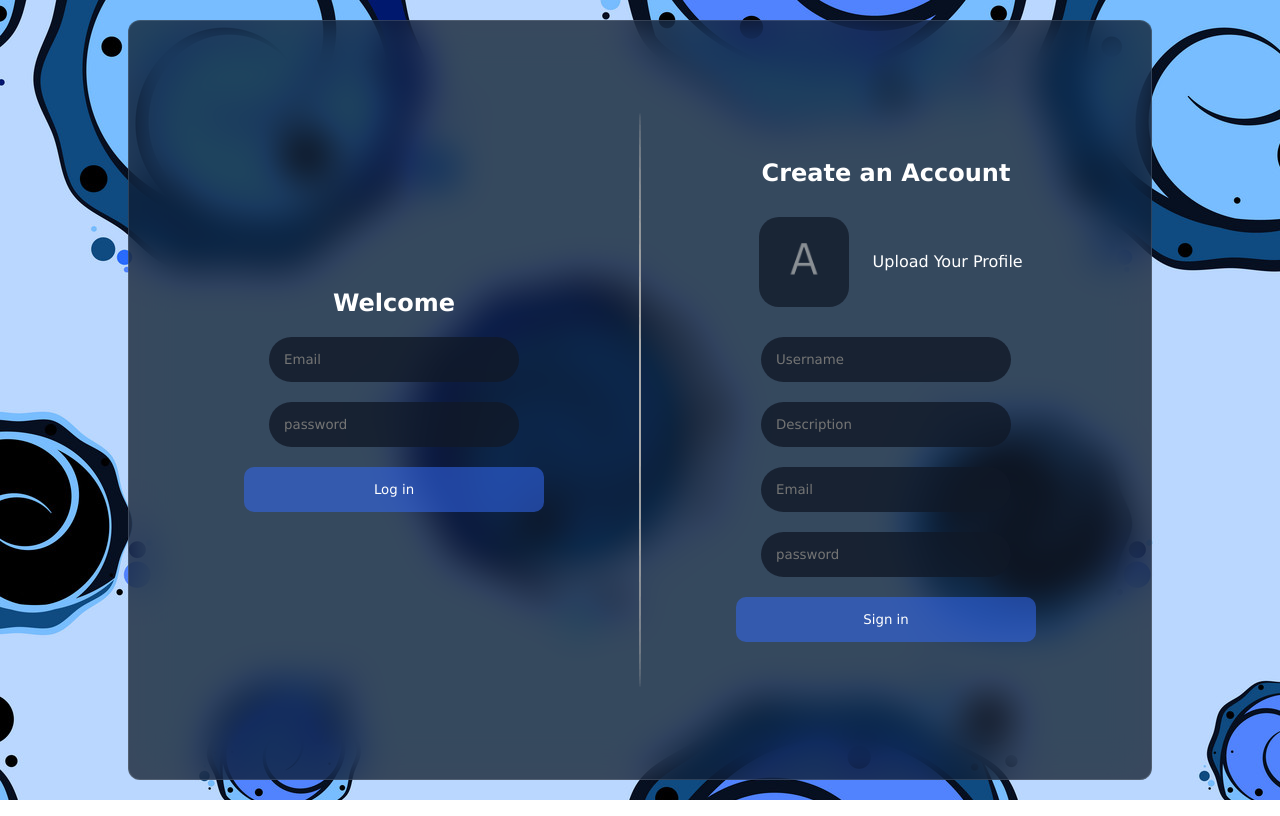
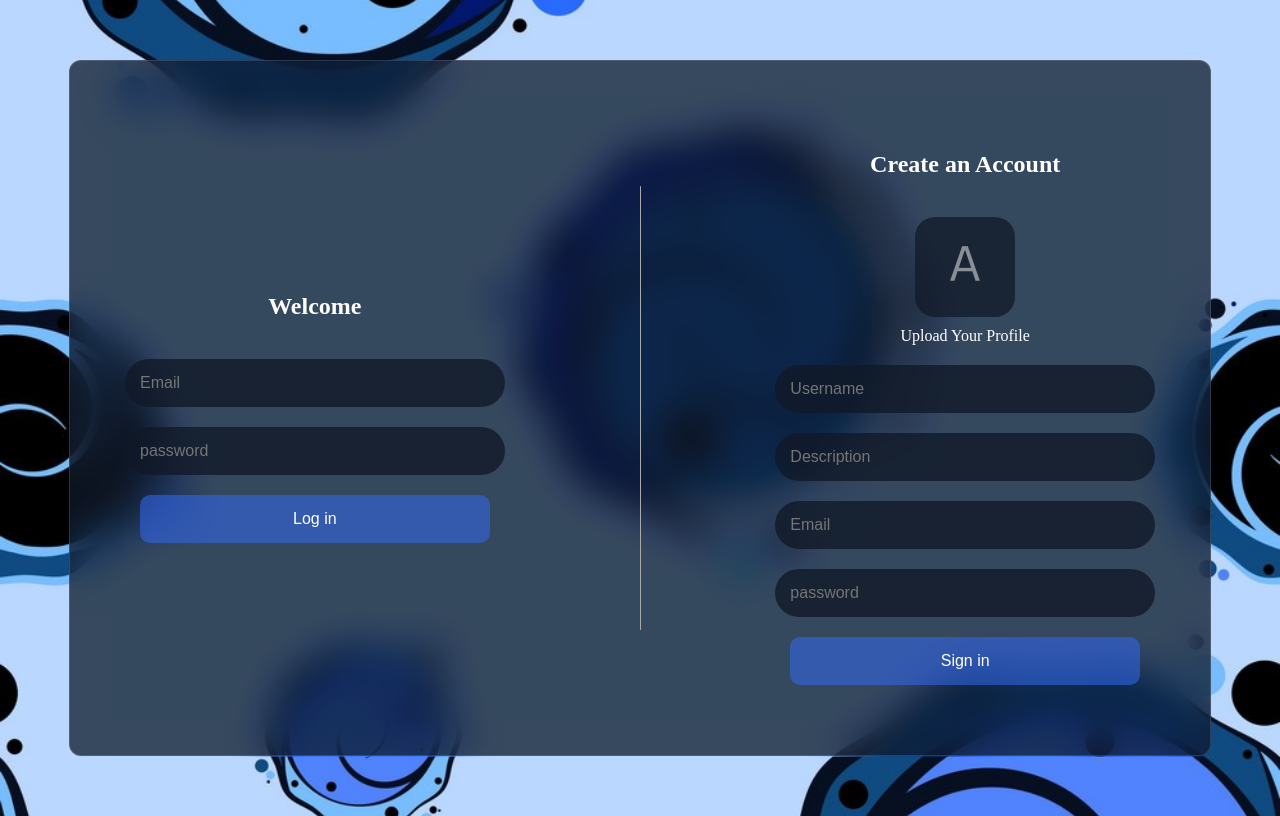
Before and after one commit to pritesh-1998/React-Chat-app, a React (Vite) app: page / in a window 1280 px wide. Built offline with nearby package versions, Linux system fonts and the light colour scheme; no server answers.

Commit message:
applied proper responsive css to login screen

```diff
--- a/index.html
+++ b/index.html
@@ -1,13 +1,16 @@
 <!doctype html>
 <html lang="en">
+
 <head>
   <meta charset="UTF-8" />
   <link rel="icon" type="image/svg+xml" href="/favicon.png" />
   <meta name="viewport" content="width=device-width, initial-scale=1.0" />
   <title>Lama Dev Chat App</title>
 </head>
+
 <body>
   <div id="root"></div>
   <script type="module" src="/src/main.jsx"></script>
 </body>
+
 </html>
--- a/src/components/login/login.css
+++ b/src/components/login/login.css
@@ -1,73 +1,65 @@
 .login {
     width: 100%;
-    height: 100%;
     display: flex;
     flex-direction: column;
     align-items: center;
-    padding: 20px;
-
-    @media (min-width: 768px) {
-        flex-direction: row;
-        align-items: center;
-        justify-content: center;
+    padding: 50px;
 }
 
 .item {
-        flex: 1;
+    width: 100%;
+    max-width: 400px;
     display: flex;
     flex-direction: column;
     align-items: center;
     gap: 20px;
     margin: 20px 0;
-
-        @media (min-width: 768px) {
-            margin: 0 20px;
 }
 
-        form {
+.item h2 {
+    font-size: clamp(20px, 4vw, 24px);
+    text-align: center;
+}
+
+.item form {
     width: 100%;
-            max-width: 300px;
     display: flex;
     flex-direction: column;
     justify-content: center;
     align-items: center;
     gap: 20px;
+}
 
-            input {
+.item form input {
     width: 100%;
-                max-width: 250px;
     padding: 15px;
     border: none;
     outline: none;
     background-color: rgba(17, 25, 40, 0.796);
     color: white;
     border-radius: 50px;
+    font-size: clamp(14px, 2vw, 16px);
 }
 
-            label {
+.item form label {
     width: 100%;
     display: flex;
     align-items: center;
-                justify-content: space-evenly;
+    justify-content: center;
     cursor: pointer;
+    flex-direction: column;
+    gap: 10px;
+}
 
-
-                img {
+.item form label img {
     width: 100px;
     height: 100px;
     border-radius: 20px;
     opacity: 0.75;
     object-fit: cover;
-                    margin: 10px;
-
-                    @media (min-width: 768px) {
-                        width: 90px;
-                        height: 90px;
-                    }
-                }
 }
 
-            button {
+.item form button {
     padding: 15px;
     width: 100%;
     background-color: #3368f08c;
@@ -75,17 +67,16 @@
     border: none;
     border-radius: 10px;
     cursor: pointer;
+    font-size: clamp(14px, 2vw, 16px);
+}
 
-                &:hover {
+.item form button:hover {
     background-color: #3368f0;
 }
 
-                &:disabled {
+.item form button:disabled {
     cursor: not-allowed;
     background-color: #3368f062;
-                }
-            }
-        }
 }
 
 .seprator {
@@ -94,11 +85,60 @@
     background-color: darkgray;
     margin: 20px 0;
     border-radius: 100%;
+}
+
+@media (max-width:480px) {
+    .login {
+        padding-top: 0px;
+        ;
+    }
+}
 
 @media (min-width: 768px) {
+
+    /* .login {
+        flex-direction: row;
+        justify-content: space-around;
+    } */
+    .login {
+        width: 1000px;
+        flex-direction: row;
+        justify-content: space-around;
+        column-gap: 130px;
+        /* padding: 30px; */
+        /* padding-right: 30px; */
+
+        /* gap: 50px; */
+    }
+
+    .item {
+        margin: 0;
+    }
+
+    .seprator {
         height: 80%;
         width: 2px;
-            margin: 0;
+        margin: 0 20px;
+        border-radius: 5px;
     }
 }
+
+@media (min-width: 1024px) {
+    .container {
+        padding: 40px;
     }
+
+    .item {
+        max-width: 450px;
+    }
+}
+
+@media (min-width: 1440px) {
+    .container {
+        max-width: 1400px;
+    }
+
+    .item {
+        max-width: 500px;
+    }
+}
--- a/src/index.css
+++ b/src/index.css
@@ -1,4 +1,4 @@
-* {
+Copy* {
   margin: 0;
   padding: 0;
   box-sizing: border-box;
@@ -8,26 +8,29 @@
 
 body {
   background-image: url("/bg.jpg");
+  background-size: cover;
+  background-position: center;
   display: flex;
   align-items: center;
   justify-content: center;
-  height: 100vh;
+  min-height: 100vh;
   color: white;
 }
 
 .container {
-  width: 80vw;
-  height: 95vh;
+  /* width: 95%; */
+  max-width: 1200px;
   background-color: rgba(17, 25, 40, 0.75);
   backdrop-filter: blur(19px) saturate(180%);
   border-radius: 12px;
   border: 1px solid rgba(255, 255, 255, 0.125);
   display: flex;
+  padding: 20px;
 }
 
 .loading {
-  padding: 50px;
-  font-size: 36px;
+  padding: 20px;
+  font-size: clamp(18px, 4vw, 36px);
   border-radius: 10px;
   background-color: rgba(17, 25, 40, 0.9);
 }
```
Also changed, not shown: public/bg.jpg. Lines whose indentation alone changed are shown as unchanged.
